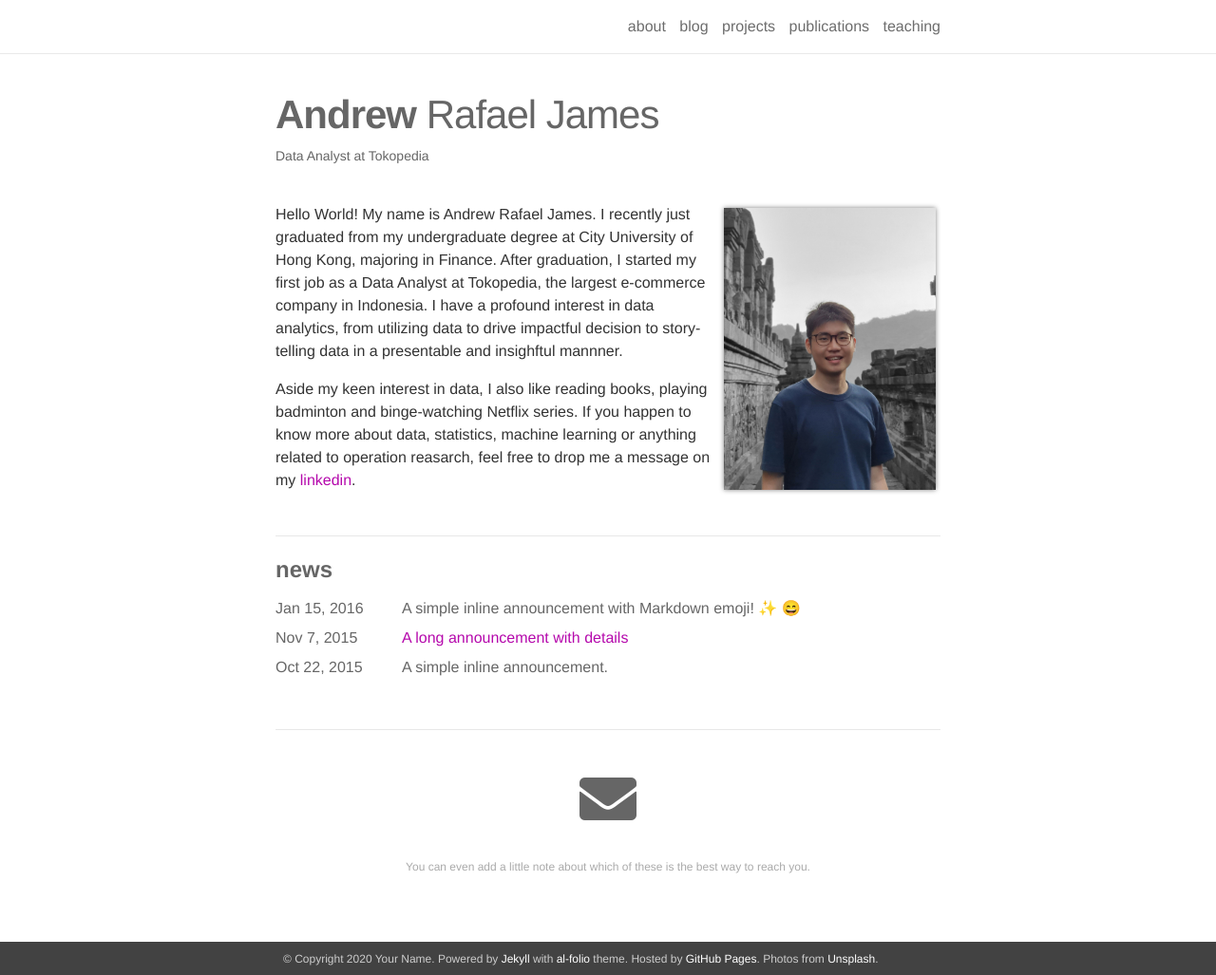
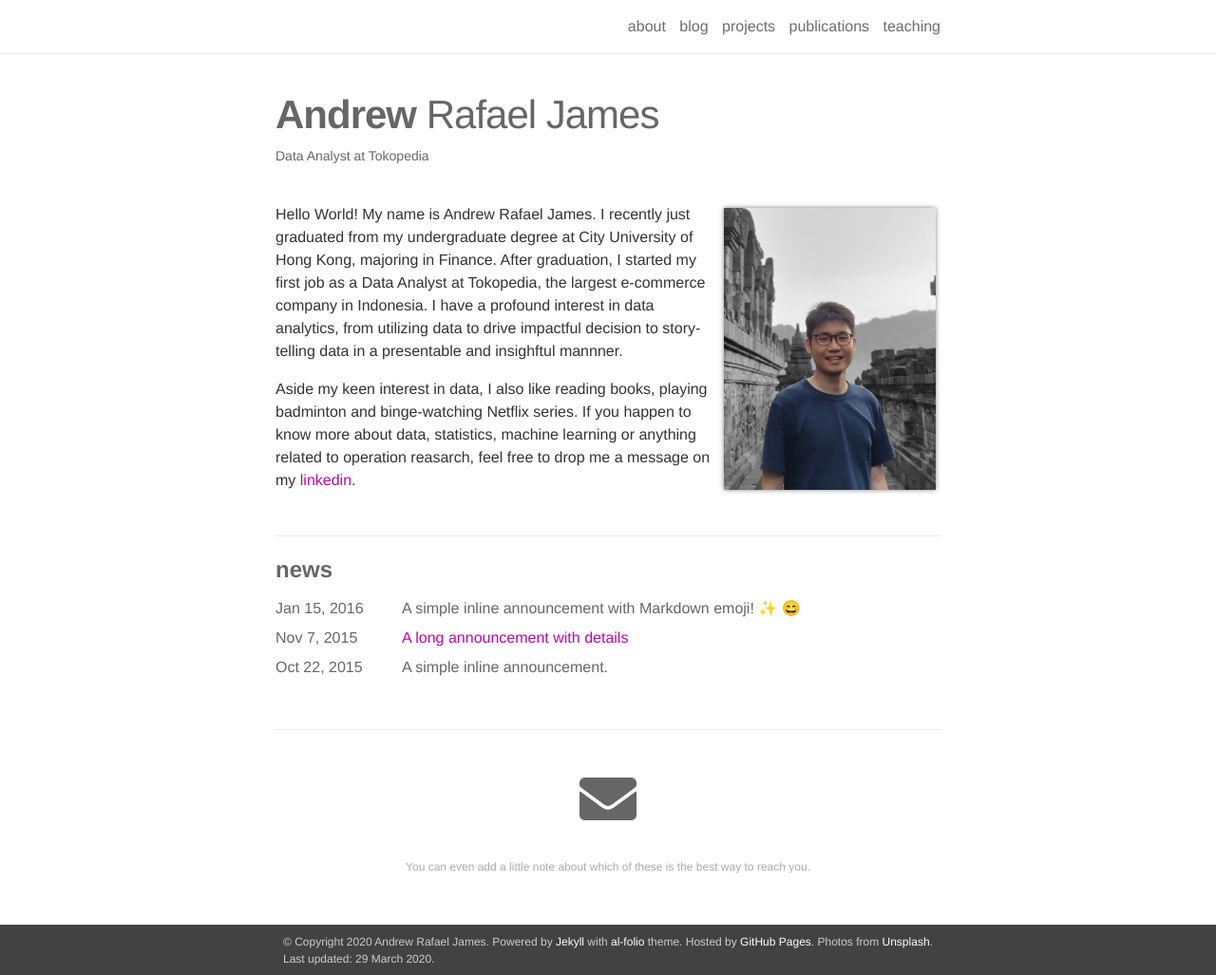
Before and after one commit to andrewrjames/myblog, a Jekyll site: the page built from _pages/about.md, in a window 1280 px wide and 1027 px high. Shown: the whole window at 95% size. Built offline with Jekyll 4.4.1, drawn with Linux system fonts in a browser that asks for light colours; nearby versions of some CDN libraries; emoji names are drawn with the system emoji font.

Commit message:
Update _config.yml

```diff
--- a/_config.yml
+++ b/_config.yml
@@ -1,8 +1,8 @@
 # -----------------------------------------------------------------------------
 # Site settings
 # -----------------------------------------------------------------------------
-name: Your Name
-email: you@example.com
+name: Andrew Rafael James
+email: andrewrafaeljames96@gmail.com
 description: > # this means to ignore newlines until "url:"
   A simple, whitespace theme for academics. Based on [*folio](https://github.com/bogoli/-folio) design.
 footer_text: >
@@ -10,9 +10,9 @@ footer_text: >
   Hosted by <a href="https://pages.github.com/" target="_blank">GitHub Pages</a>.
   Photos from <a href="https://unsplash.com" target="_blank">Unsplash</a>.
 
-url:  # the base hostname & protocol for your site
-baseurl: /myblog # the subpath of your site, e.g. /blog/
-last_updated: # leave blank if you don't want to display last updated
+url: "https://andrewrafaeljames.github.io" # the base hostname & protocol for your site
+baseurl: "/drewrafael.github.io" # the subpath of your site, e.g. /blog/
+last_updated: "29 March 2020" # leave blank if you don't want to display last updated
 
 # -----------------------------------------------------------------------------
 # Open Graph
```
